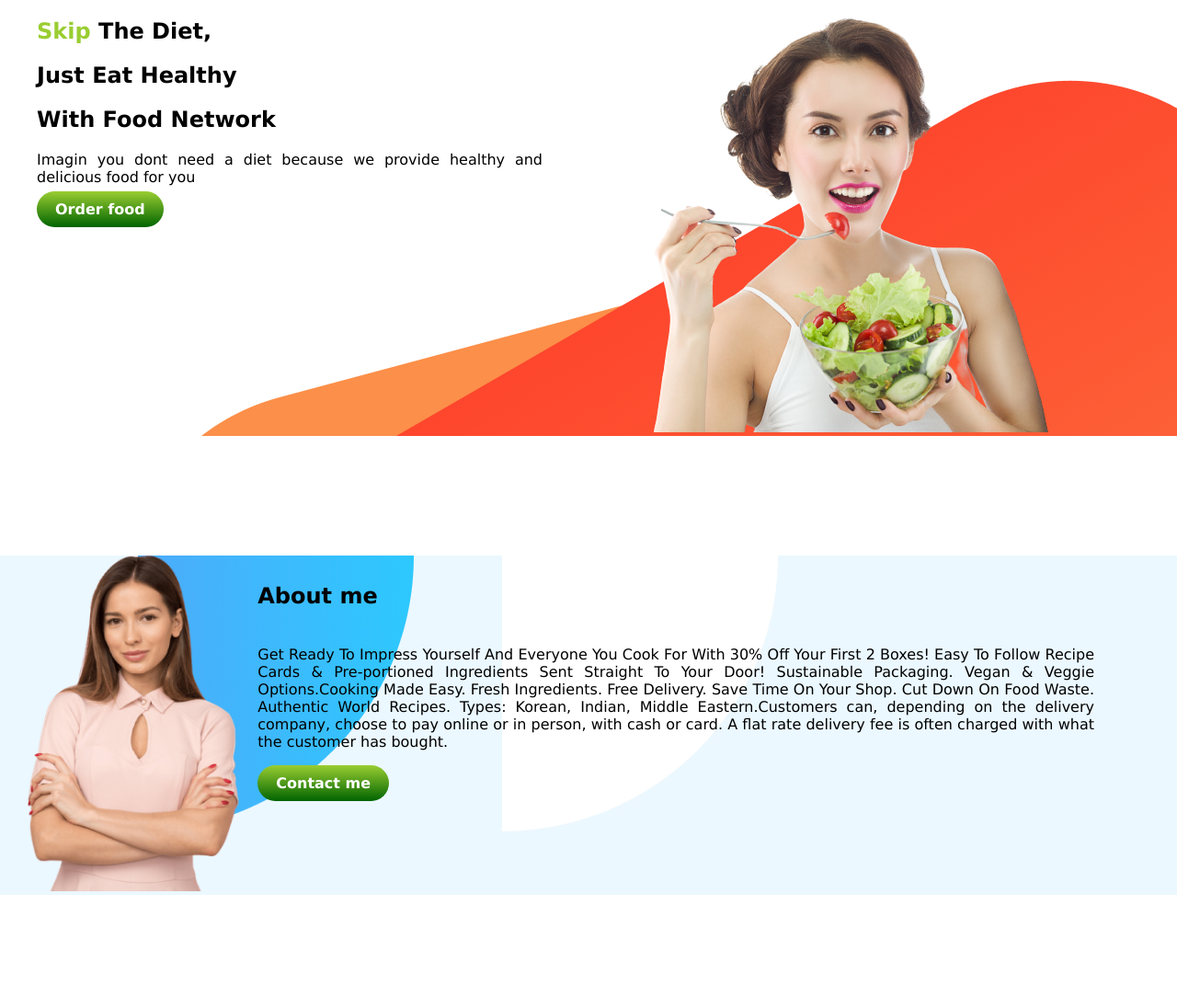
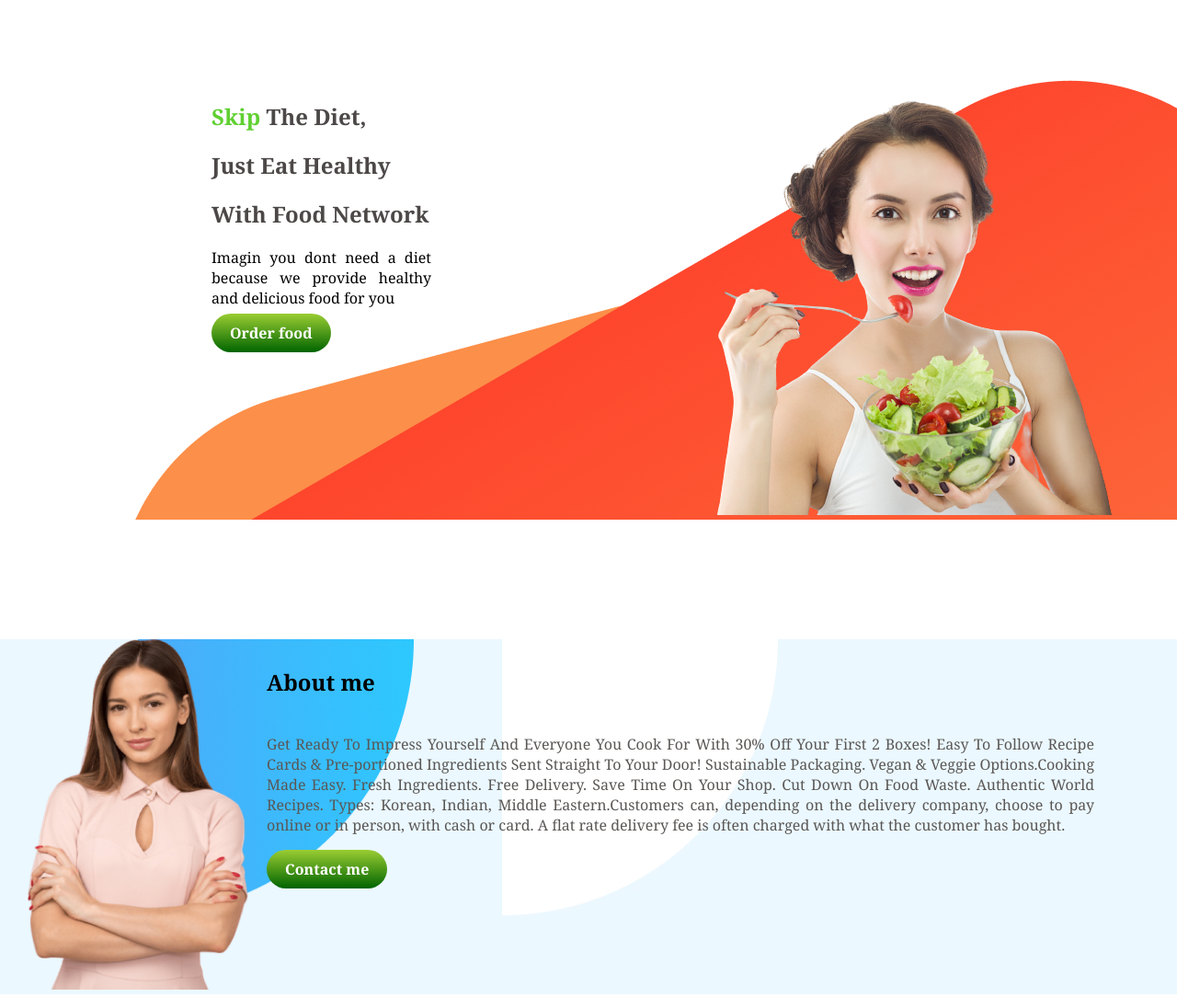
Before and after one commit to Mariha-Rahman/assign-repo, a plain HTML site: page index.html in a window 1280 px wide. Shown: the top 1084 px of the page at 92% size. Drawn offline with Linux system fonts and the light colour scheme.

Commit message:
third commit

```diff
--- a/style.css
+++ b/style.css
@@ -1,9 +1,9 @@
 body{
-    font-family: Verdana, Geneva, Tahoma, sans-serif;
+    font-family: Georgia, 'Times New Roman', Times, serif;
     margin: 0;
 }
 span{
-    color: yellowgreen;
+    color: rgba(89, 206, 42, 0.959);
 }
 a{
     text-decoration: none;
@@ -12,20 +12,17 @@
     color: white;
     font-weight: bold;
     border-radius: 30px;
-    margin-top: 55px;
-}
-.second-div a{
-    margin-left: 50px;
+    margin-top: 105px;
 }
 .first-section{
     background-image: url(images/shapes/Group\ 8450.png);
     background-repeat: no-repeat;
     margin-bottom: 130px;
-
 }
 .first-div{
     width: 50%;
-    padding-left: 40px;
+    padding-left: 230px;
+    margin-top: 90px;
 }
 
 .second-div img{
@@ -33,6 +30,12 @@
     width: 100%;
     height: auto;
     }
+.first-div h1{
+    color: rgb(77, 72, 72);
+}
+.second-div a{
+    margin-left: 50px;
+}
 
 .first-div p{
     text-align: justify;
@@ -42,6 +45,7 @@
     text-align: justify;
     padding: 10px 50px;
     margin-right: 40px;
+    color: rgb(90, 87, 85);
 }
 .second-div h1 {
     padding: 10px 50px;
@@ -74,6 +78,7 @@
 .centre{
     text-align: center;
     margin-bottom: 40px;
+    color: rgb(75, 69, 69);
 }
 .footer{
     background-color: black;
```
